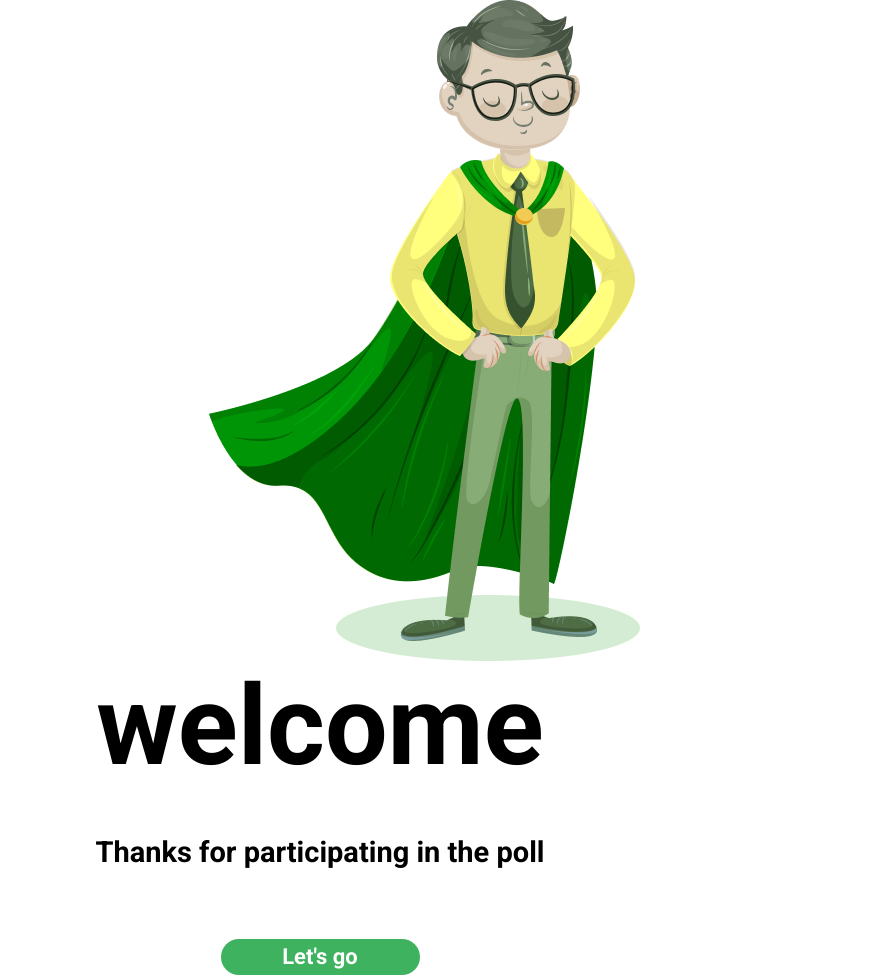
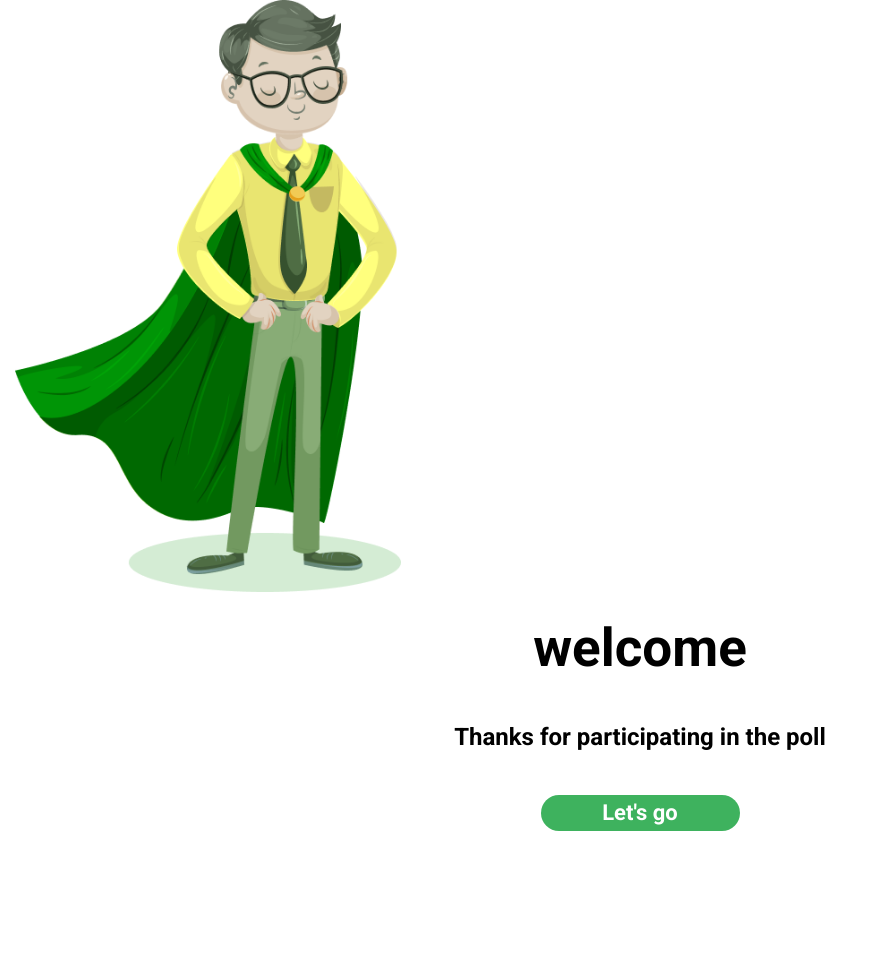
Before and after one commit to denysfmalta/cmps-financial-research, a plain HTML site: page pages/index.html in a window 1280 px wide. Shown: the whole page, without its empty margins (0-873 px from the left). After the commit the page ends 831 px from the top, so only its background shows below. Drawn offline with Linux system fonts and the light colour scheme.

Commit message:
minor changes

```diff
--- a/assets/styles/index.css
+++ b/assets/styles/index.css
@@ -71,12 +71,35 @@ a:hover {
         flex-direction: column;
     }
 
-    main > div {
+    main > section {
         width: 100%;
+        justify-content: flex-start!important;
     }
 
     .welcome > h1 {
         font-size: 53px;
         line-height: 62px;
     }
+
+    .image-container > img {
+        padding: 0 15px;
+        width: 100%!important;
+        max-width: 416px;
+        left: 59px;
+top: 56px;
+
+
+    }
+
+    h1 {
+        font-size: 53px!important;
+        margin-top: 25px;
+    }
+
+    h2 {
+        font-size: 24px!important;
+        margin-bottom: 44px!important;
+    }
+
+
 }
--- a/assets/styles/start.css
+++ b/assets/styles/start.css
@@ -94,3 +94,14 @@ a+a {
     margin-left: 105px;
 
   }
+
+  @media (max-width: 1280px) {
+    main {
+        flex-direction: column;
+    }
+
+    main > div {
+        width: 100%;
+        flex-direction: column;
+    }
+  }
```
